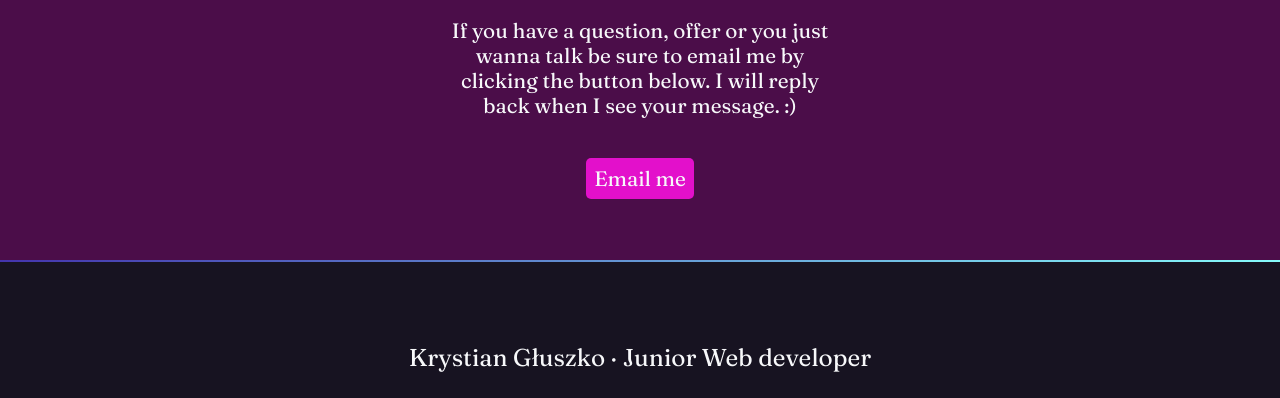
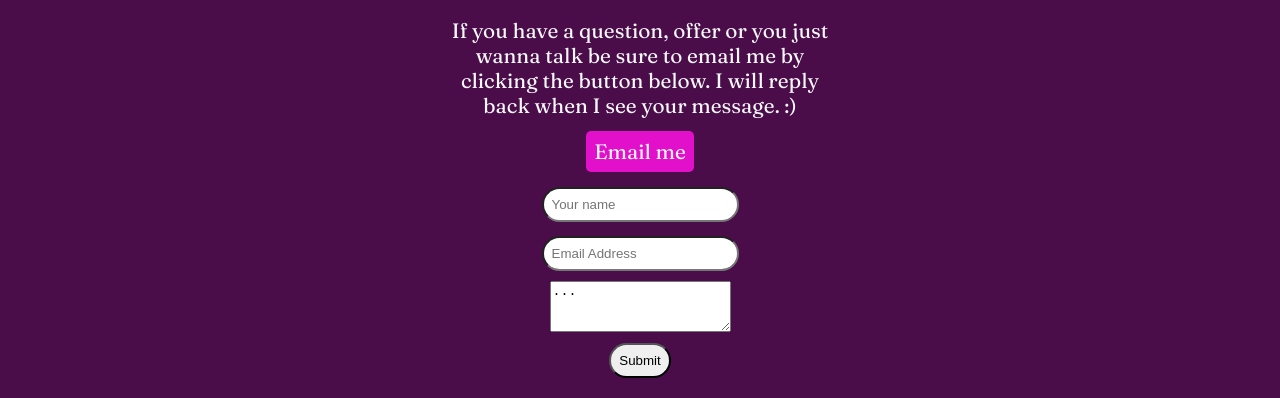
Before and after one commit to Krystioz/portfolio-page, a plain HTML site: page index.html in a window 1280 px wide. Shown: the part 2020-2418 px from the top of the page. Drawn offline with Linux system fonts and the light colour scheme.

Commit message:
contact form, basic styling

```diff
--- a/css/styles.css
+++ b/css/styles.css
@@ -291,6 +291,22 @@ nav a:hover {
 .prev {
     margin-right: 15px;
 }
+
+/* contact form section */
+
+#contactform {
+    display: flex;
+    flex-flow: column nowrap;
+    justify-content: center;
+    align-items: center;
+    gap: .5rem;
+}
+#contactform input {
+    border-radius: 25px;
+    padding: .5rem;
+    margin: .2em 0;
+}
+
 @media (min-width: 800px) {
     article {
         display: grid;
--- a/index.html
+++ b/index.html
@@ -159,6 +159,14 @@
                     <a href="mailto:gluszkokrystian@gmail.com" class="button"
                         >Email me</a
                     >
+                    <form id="contactform" action="https://formsubmit.io/send/0bdecc8c-16a3-4050-954f-6323651d60ca" method="POST">
+                        <input name="name" type="text" id="name" placeholder="Your name"  required>
+                        <input name="email" type="email" id="email"placeholder="Email Address" required>
+                        <textarea name="comment" id="comment" rows="3">...</textarea>
+
+                        <input name="_formsubmit_id" type="text" style="display:none">
+                        <input value="Submit" type="submit">
+                    </form>
                 </p>
             </section>
         </div>
```
